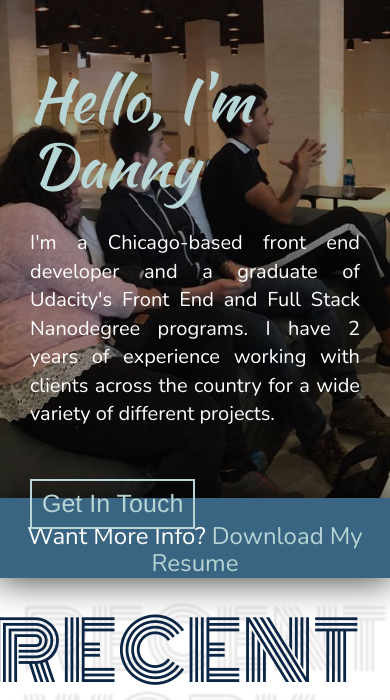
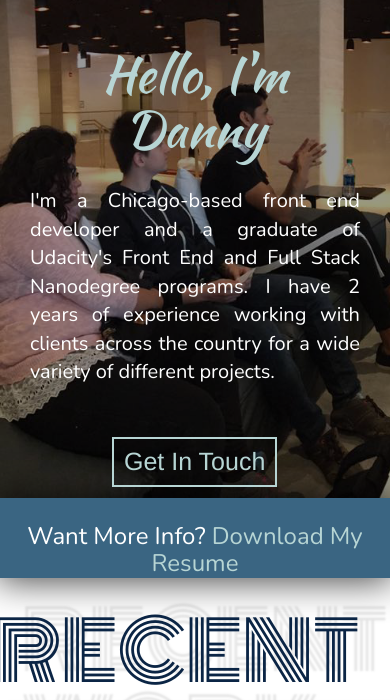
Before and after one commit to darvizu061/dannyarvizu.me, a plain HTML site: page index.html in a window 390 px wide. Shown: the part 88-788 px from the top of the page. Drawn offline with nearby package versions, Linux system fonts and the light colour scheme.

Commit message:
Made jumbotron responsive

```diff
--- a/index.html
+++ b/index.html
@@ -36,7 +36,7 @@
   </nav>
   <div id="jumbotronSlide">
     <div class="container-fluid ">
-      <div class="col-sm-4 col-sm-offset-7">
+      <div class="col-lg-4 col-md-5 col-sm-6 col-lg-offset-7 col-md-offset-6 col-sm-offset-1">
         <h1 id="mainTitle">Hello, I'm Danny</h1>
         <p>I'm a Chicago-based front end developer and a graduate of Udacity's Front End and Full Stack Nanodegree programs. I have 2 years of experience working with clients across the country for a wide variety of different projects.</p>
         <a href="/" class="hvr-shrink">Get In Touch</a>
--- a/styles/main.scss
+++ b/styles/main.scss
@@ -128,14 +128,15 @@ nav{
 HOMEPAGE
 *******************/
 #jumbotronSlide{
+  min-height: 460px;
   height: 60vh;
   background: linear-gradient(to left, rgba(0,0,0,0.4) 100%,rgba(0,0,0,0.4) 100%), url("../images/jumbo.jpg") no-repeat;
   background-size: cover;
   color: white;
-  padding-top: 55px;
   #mainTitle{
+    margin-top: 55px;
     font-family: 'Kaushan Script', cursive;
-    font-size: 60px;
+    font-size: 50px;
     color: $primary;
   }
   p{
@@ -152,6 +153,9 @@ HOMEPAGE
     border: 2px solid $primary;
     background-color: rgba(255,255,255,0.0);
     padding: 5px 10px;
+  }
+  @media screen and (max-width: $medium){
+    text-align: center;
   }
 }
 #resumeSlide{
```
Also changed, not shown: styles/main.css.
